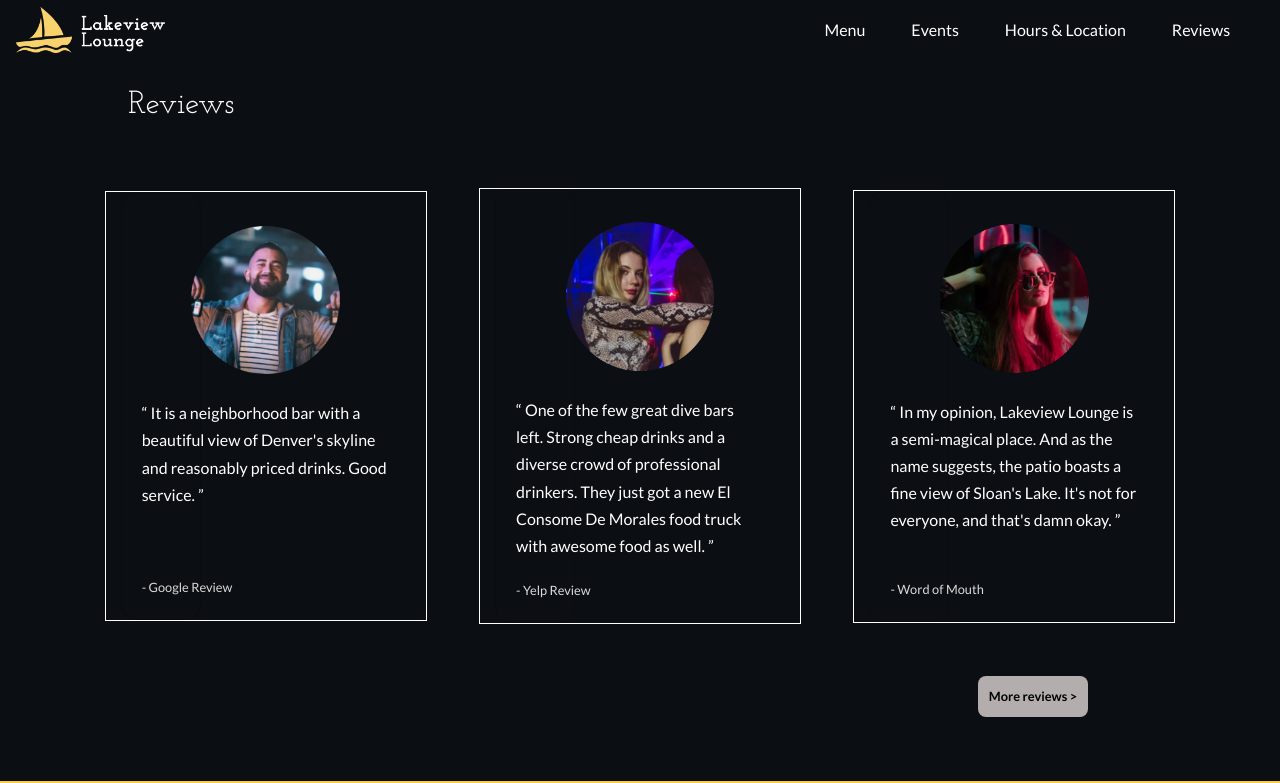
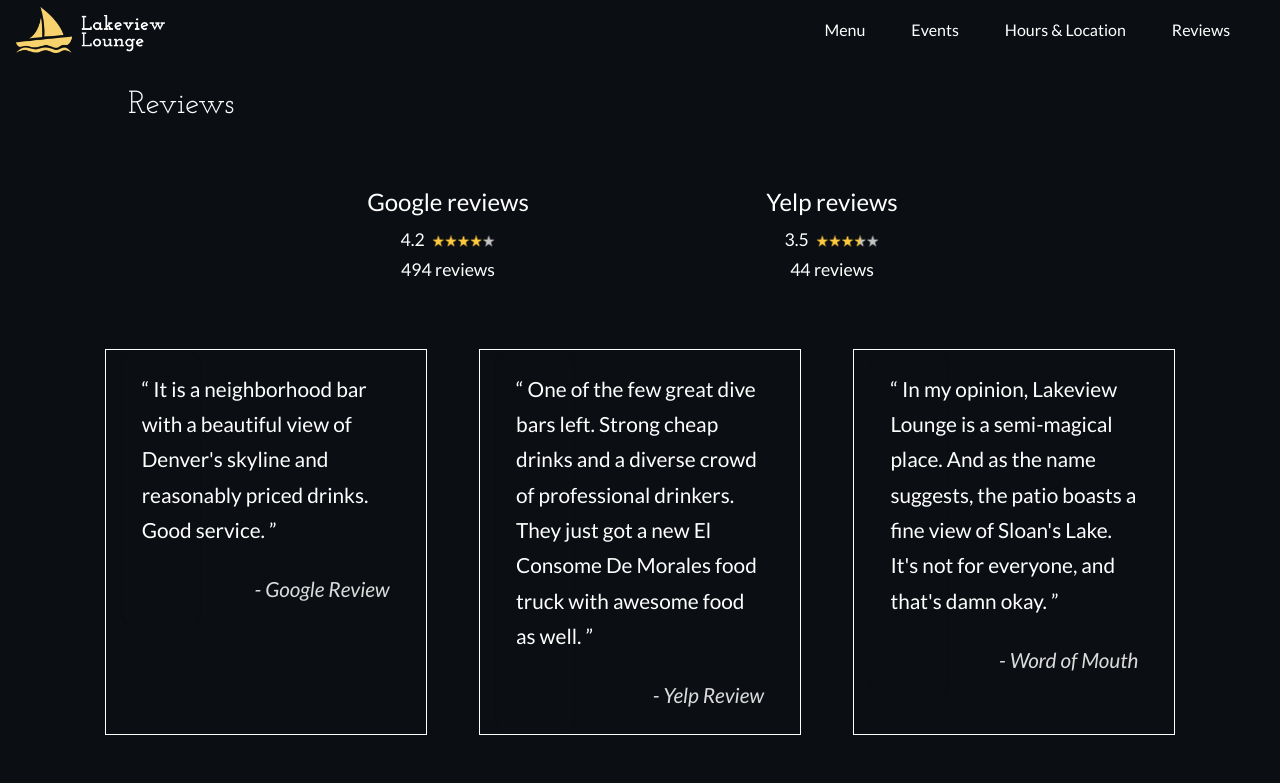
Before and after one commit to ColetteGiacometti/UX_UI_HW_22_Reviews, a plain HTML site: page index.html in a window 1280 px wide. Shown: the top 783 px of the page. Drawn offline with nearby package versions, Linux system fonts and the light colour scheme.

Commit message:
created stars

```diff
--- a/index.css
+++ b/index.css
@@ -42,10 +42,33 @@ h4 {
   font-family: 'Josefin Slab', serif;
   font-size: 200%;
   font-weight: normal;
-  margin-bottom: 5%;
+  padding-bottom: 5%;
   padding-left: 10%;
+  margin-bottom: 0;
 }
 
+h5 {
+  color: white;
+  font-family: 'Lato', sans-serif;
+  font-size: 150%;
+  font-weight: normal;
+}
+
+p {
+  color: white;
+  font-family: 'Lato', sans-serif;
+  font-size: 110%;
+  font-weight: normal;
+  margin-bottom: 0;
+}
+
+.starspic {
+  padding-left: 2%;
+}
+
+.rowReviews {
+  width: 60%
+}
 
 .container {
   padding-bottom: 5%;
@@ -58,7 +81,8 @@ h4 {
 .card-deck {
   display: flex;
   justify-content: center;
-  align-items: center;
+  align-items: top;
+
 }
 .card {
   width: 25%;
@@ -67,12 +91,10 @@ h4 {
   border-radius: 15px;
 }
 
-.reviewpic {
-    padding-top: 5%;
-    padding-bottom: 10%;
-    width: 60%;
+.socialReview {
+  float:right;
+  font-style: italic;
 }
-
 p {
   font-family: 'Lato', sans-serif;
   line-height: 1.7;
@@ -80,11 +102,13 @@ p {
 .card-text {
   font-family: 'Lato', sans-serif;
   color: white;
+  font-size: 130%;
 }
 
 .text-muted {
   font-family: 'Lato', sans-serif;
   color: rgb(219, 219, 219) !important;
+  font-size:100%;
 }
 
 .moreReviewBtn {
@@ -94,7 +118,7 @@ p {
 }
 
 button {
-  font-size:80%;
+  font-size:100%;
   font-family: 'Lato', sans-serif;
   font-weight: bold;
   border-radius: 8px;
--- a/index.html
+++ b/index.html
@@ -45,46 +45,53 @@
 <section style="background-color:#0B0E13">
   <div class="title">
     <div class="content">
-        <h4 class="heroText">Reviews</h4>
+        <h4>Reviews</h4>
     </div>
   </div>
+</section>
 
+<section style="background-color:#0B0E13">
+  <div class="container rowReviews">
+    <div class="row">
+      <div class="col text-center">
+        <h5>Google reviews</h5>
+        <p>4.2<img class="starspic" src="googlestars.png" width="20%"><br>
+        <p>494 reviews</p>
+      </div>
+        <div class="col  text-center">
+          <h5>Yelp reviews</h5>
+          <p>3.5<img class="starspic" src="Yelpstars.png" width="20%"><br>
+          <p>44 reviews</p>
+      </div>
+    </div>
+  </section>
 
-  <div style="background-color:#0B0E13">
+  <div class=" align-top" style="background-color:#0B0E13">
     <div class="card-deck">
       <span class="border border-white">
       <div class="card" style="background-color:#0B0E13">
         <div class="card-body" style="width: 18rem;">
-          <div style="text-align:center">
-            <img class="reviewpic  mx-auto" src="review1.png" alt="Card image cap">
-          </div>
           <p class="card-text">“ It is a neighborhood bar with a beautiful view of Denver's skyline and reasonably priced drinks. Good service. ”</p>
           <br>
-          <br>
-          <p class="card-text"><small class="text-muted">- Google Review</small></p>
+          <p class="card-text socialReview"><small class="text-muted">- Google Review</small></p>
         </div>
       </div>
     </span>
     <span class="border border-white">
       <div class="card" style="background-color:#0B0E13">
         <div class="card-body" style="width: 18rem;">
-          <div style="text-align:center">
-            <img class="reviewpic mx-auto" src="review2.png" alt="Card image cap">
-          </div>
           <p class="card-text">“ One of the few great dive bars left.  Strong cheap drinks and a diverse crowd of professional drinkers.  They just got a new El Consome De Morales food truck with awesome food as well. ”</p>
-          <p class="card-text"><small class="text-muted">- Yelp Review</small></p>
+          <br>
+          <p class="card-text socialReview"><small class="text-muted">- Yelp Review</small></p>
         </div>
       </div>
     </span>
       <span class="border border-white">
       <div class="card" style="background-color:#0B0E13">
         <div class="card-body" style="width: 18rem;">
-          <div style="text-align:center">
-            <img class="reviewpic  mx-auto" src="review3.png" alt="Card image cap">
-          </div>
           <p class="card-text">“ In my opinion, Lakeview Lounge is a semi-magical place. And as the name suggests, the patio boasts a fine view of Sloan's Lake. It's not for everyone, and that's damn okay. ”</p>
           <br>
-          <p class="card-text"><small class="text-muted">- Word of Mouth</small></p>
+          <p class="card-text socialReview"><small class="text-muted">- Word of Mouth</small></p>
           </div>
       </div>
     </span>
```
Also changed, not shown: Yelpstars.png (added), googlestars.png (added).
